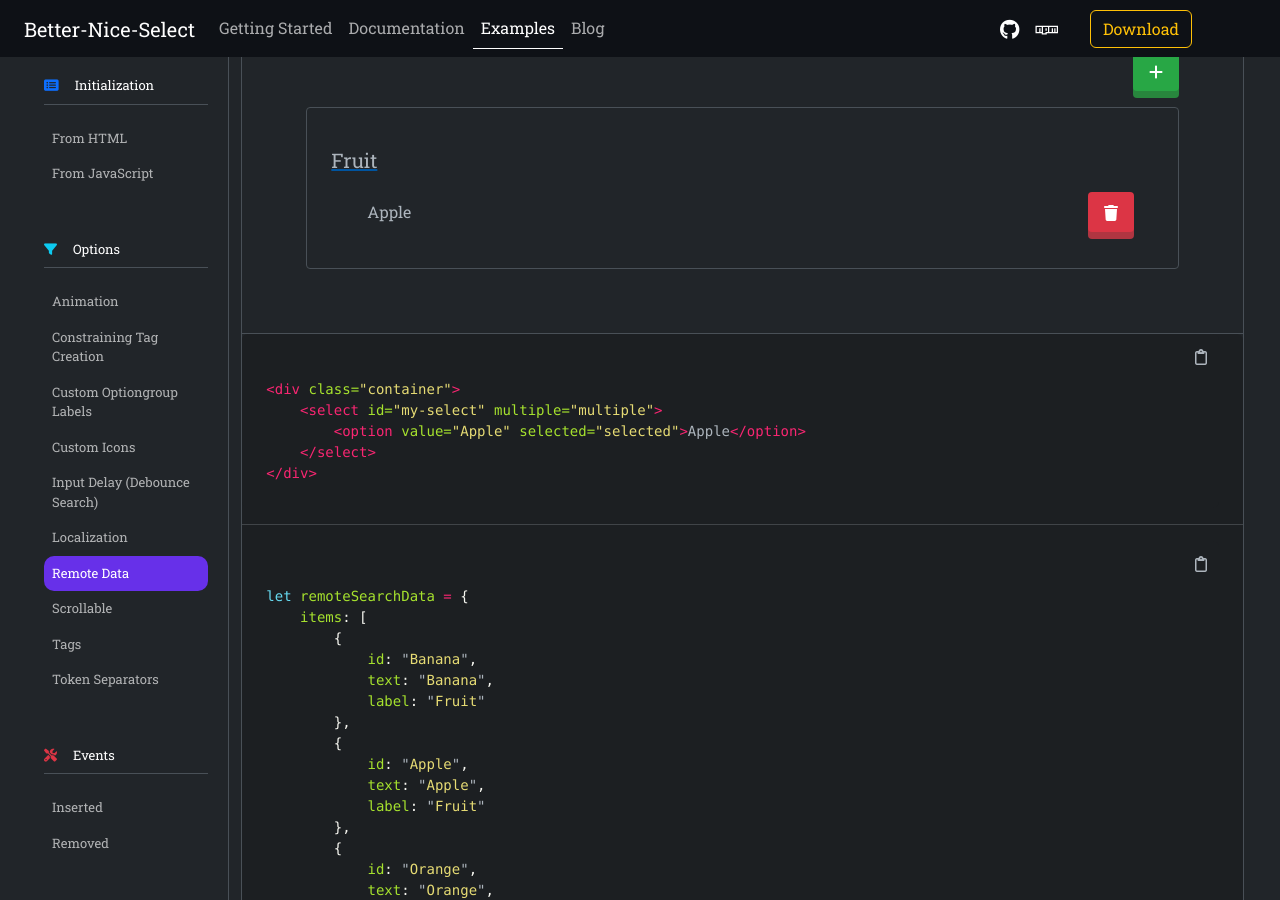
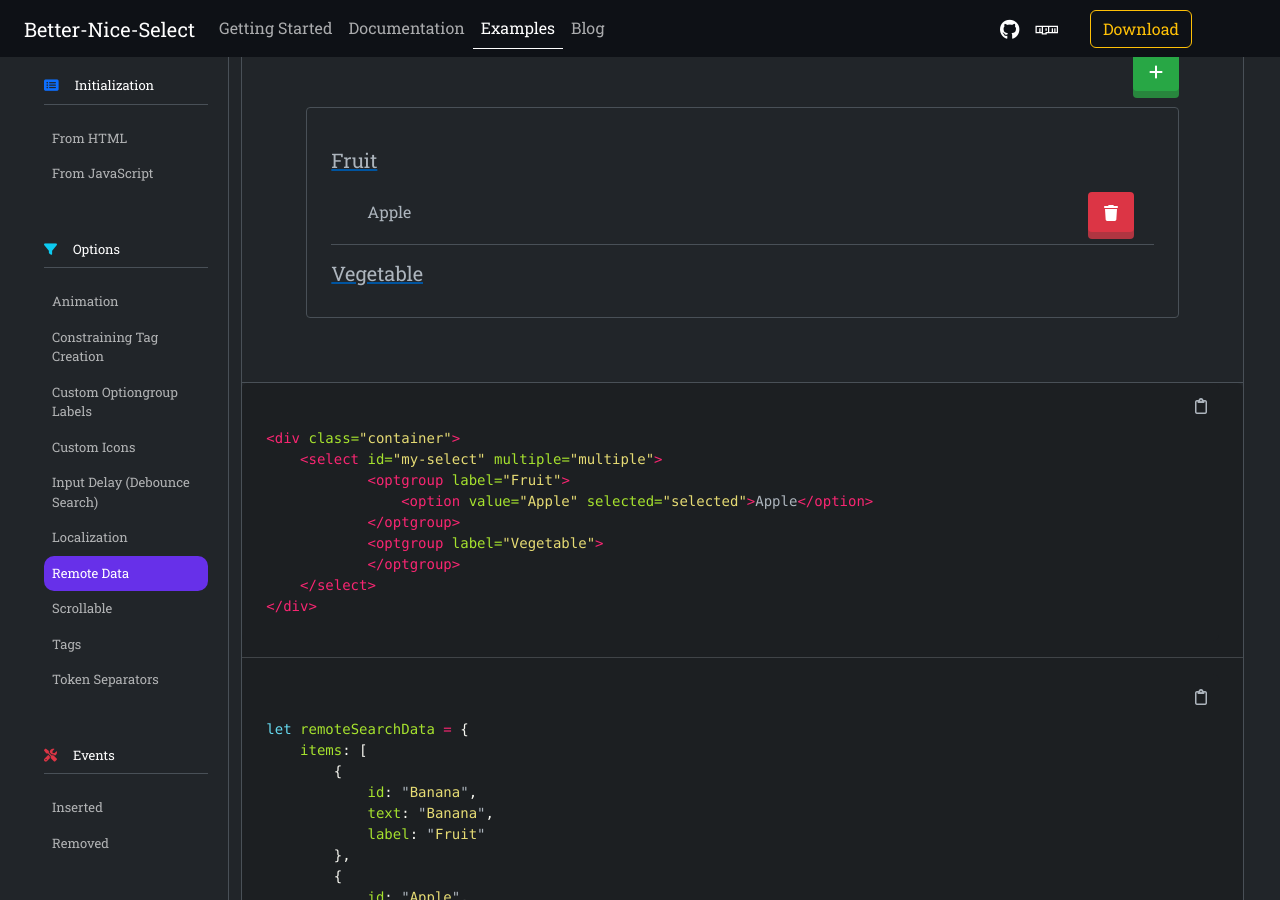
Before and after one commit to kevingostomski/better-nice-select, a Jekyll site: the page built from jekyll/sites/examples/options/customSearch.markdown, in a window 1280 px wide and 900 px high, scrolled down 361 px. Built offline with Jekyll 4.4.1, drawn with Linux system fonts in a browser that asks for light colours.

Commit message:
fix doc error in customSearch option

```diff
--- a/jekyll/sites/examples/options/customSearch.markdown
+++ b/jekyll/sites/examples/options/customSearch.markdown
@@ -22,13 +22,19 @@
             <optgroup label="Fruit">
                 <option value="Apple" selected="selected">Apple</option>
             </optgroup>
+            <optgroup label="Vegetable">
+            </optgroup>
         </select>
     </div>
     <div class="bg-highlight rounded">
 {% highlight html %}
 <div class="container">
     <select id="my-select" multiple="multiple">
-        <option value="Apple" selected="selected">Apple</option>
+            <optgroup label="Fruit">
+                <option value="Apple" selected="selected">Apple</option>
+            </optgroup>
+            <optgroup label="Vegetable">
+            </optgroup>
     </select>
 </div>
 {% endhighlight %}
```
